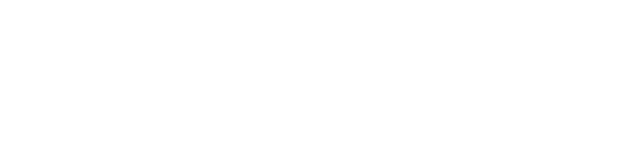
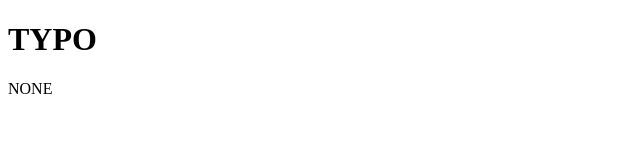
Before and after one commit to StefanakMatus/StefanakMatus.github.io, a plain HTML site: page index.html in a window 1280 px wide. Shown: the whole page, without its empty margins (0-640 px from the left). Drawn offline with Linux system fonts and the light colour scheme.

Commit message:
js into html

```diff
--- a/index.html
+++ b/index.html
@@ -7,6 +7,7 @@
     <script src="index.js"></script>
 </head>
 <body>
-
+        <h1>TYPO</h1>
+        <div id="keyPressed">NONE</div>
 </body>
 </html>
--- a/index.js
+++ b/index.js
@@ -6,4 +6,5 @@ function whichKey(e){
 
 window.addEventListener('keypress',function(e){
     console.log("Pressed: " + whichKey(e));
+    document.getElementById('keyPressed').innerText = whichKey(e);
 },false)
```
